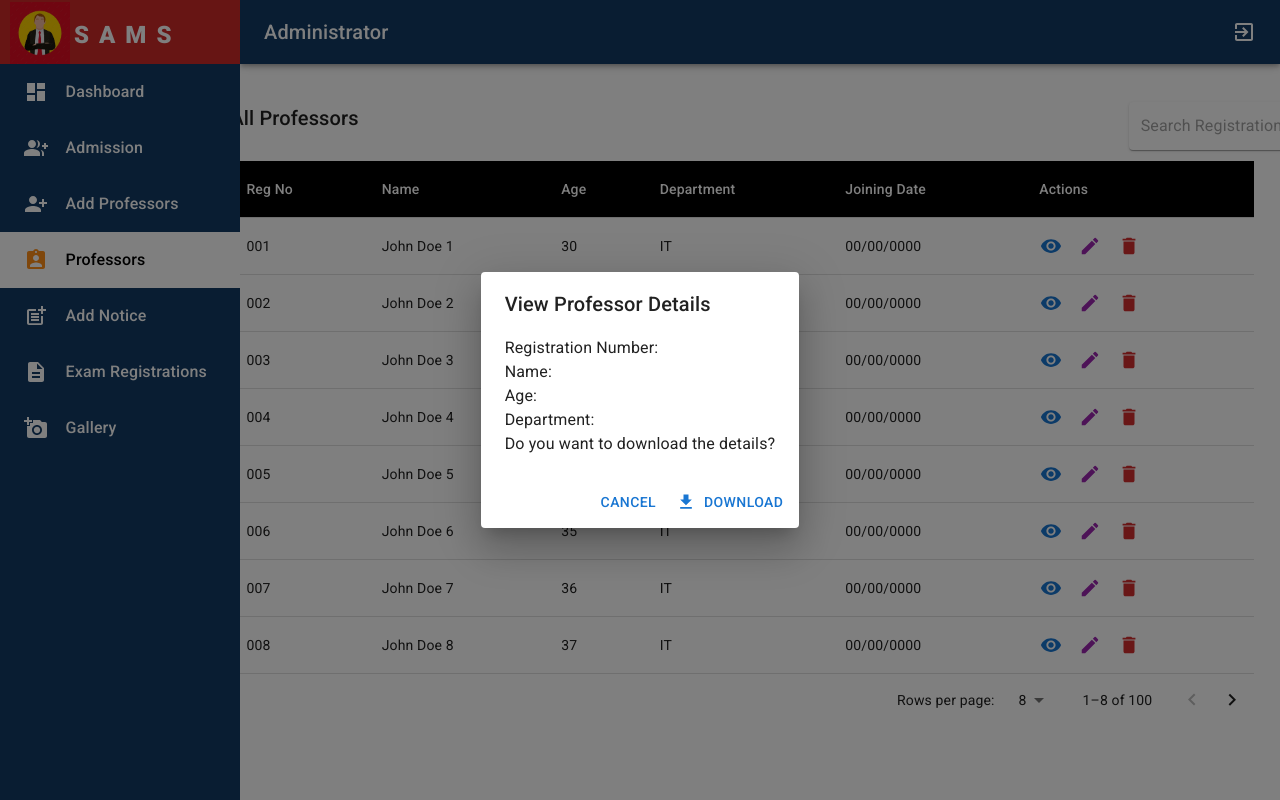
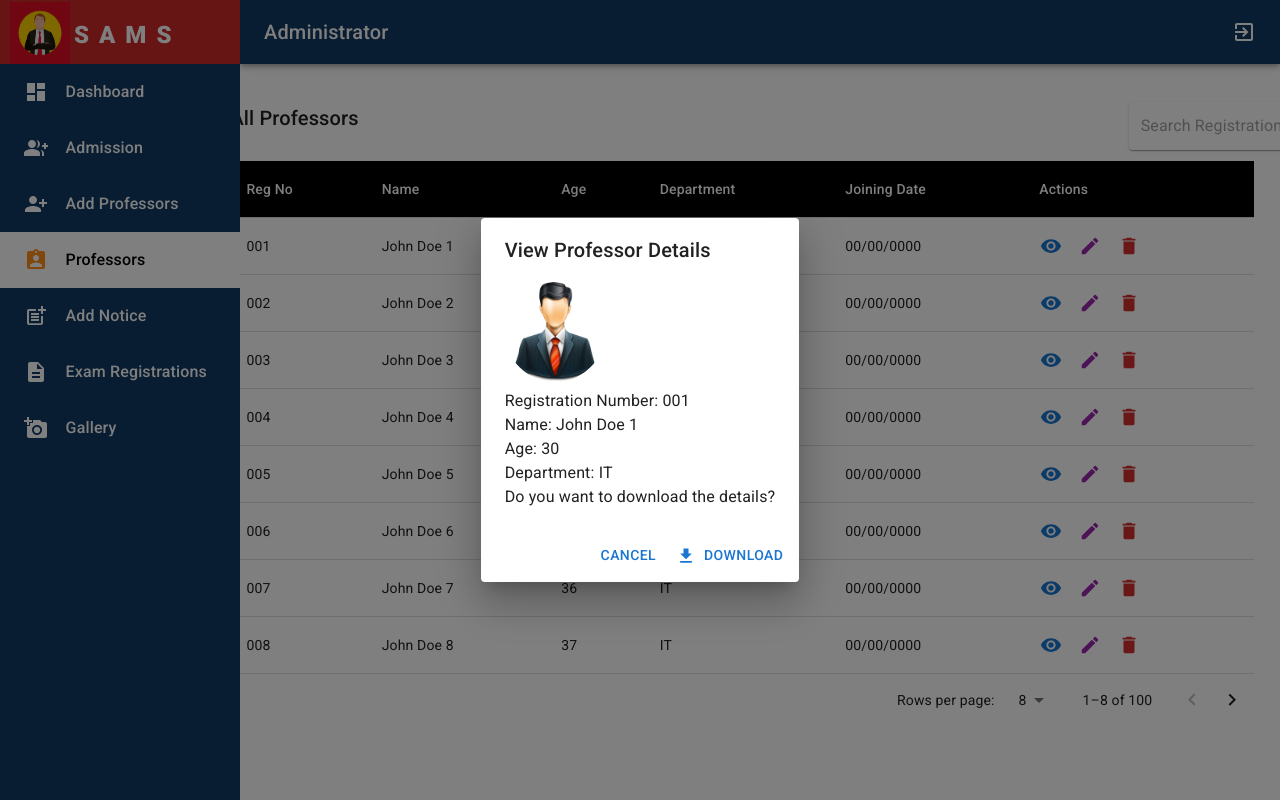
Before and after one commit to PankajBehera-1/SAMS_ADMIN, a React (Create React App) app: page /view_professors in a window 1280 px wide. Both pictures are taken after a click on the icon 1051 px from the left and 245 px from the top of the page. Shown: the top 800 px of the page. Built offline with nearby package versions, Linux system fonts and the light colour scheme.

Commit message:
new deleted dataisprof.jsx anurag

```diff
--- a/package.json
+++ b/package.json
@@ -12,6 +12,7 @@
     "@testing-library/react": "^13.4.0",
     "@testing-library/user-event": "^13.5.0",
     "firebase": "^10.7.2",
+    "html2pdf.js": "^0.10.1",
     "react": "^18.2.0",
     "react-dom": "^18.2.0",
     "react-router-dom": "^6.21.3",
--- a/src/components/professors/tableProfessors.jsx
+++ b/src/components/professors/tableProfessors.jsx
@@ -22,6 +22,9 @@ import ReplayCircleFilledIcon from '@mui/icons-material/ReplayCircleFilled';
 import InputBase from '@mui/material/InputBase';
 import Divider from '@mui/material/Divider';
 import SearchIcon from '@mui/icons-material/Search';
+import Img from "../../common/images/profile.png";
+
+
 
 const SampleTable = () => {
     const [page, setPage] = useState(0);
@@ -29,6 +32,7 @@ const SampleTable = () => {
     const [openEditDialog, setOpenEditDialog] = useState(false); // State for the edit dialog
     const [openDeleteDialog, setOpenDeleteDialog] = useState(false); // State for the delete dialog
     const [openViewModal, setOpenViewModal] = useState(false); // State for the view modal
+    const [selectedProfessor, setSelectedProfessor] = useState(null); // State to hold the selected professor
 
     const handleOpenEditDialog = () => {
         setOpenEditDialog(true);
@@ -46,7 +50,8 @@ const SampleTable = () => {
         setOpenDeleteDialog(false);
     };
 
-    const handleOpenViewModal = () => {
+    const handleOpenViewModal = (professor) => {
+        setSelectedProfessor(professor);
         setOpenViewModal(true);
     };
 
@@ -55,9 +60,33 @@ const SampleTable = () => {
     };
 
     const handleDownloadConfirmation = () => {
-        // Implement download logic here
-        handleCloseViewModal();
+        try {
+            // Convert selected professor data to JSON format
+            const professorData = JSON.stringify(selectedProfessor);
+
+            // Create a Blob object with the JSON data
+            const blob = new Blob([professorData], { type: 'application/json' });
+
+            // Create a temporary anchor element to trigger the download
+            const anchor = document.createElement('a');
+            anchor.download = `professor_details_${selectedProfessor.regNo}.json`;
+
+            // Create a URL for the Blob object and assign it to the anchor's href attribute
+            anchor.href = window.URL.createObjectURL(blob);
+
+            // Click the anchor element to trigger the download
+            anchor.click();
+
+            // Cleanup: Revoke the URL to free up resources
+            window.URL.revokeObjectURL(anchor.href);
+
+            handleCloseViewModal();
+        } catch (error) {
+            console.error("Error generating JSON:", error);
+        }
     };
+
+
 
     const handleChangePage = (event, newPage) => {
         setPage(newPage);
@@ -81,15 +110,15 @@ const SampleTable = () => {
 
     return (
         <Paper>
-            <Grid container lg={12} style={{ marginTop: "8%", marginLeft: "18%" }}>
+            <Grid container lg={12} style={{ marginTop: "8%", marginLeft: "18%", }}>
                 <Grid item style={{ width: "80%", position: "absolute" }}>
 
 
-                    <Grid container direction="row" lg={12} style={{ display: "flex", gap:770, marginBottom: "1%" }}>
+                    <Grid container direction="row" lg={12} style={{ display: "flex", gap: 770, marginBottom: "1%" }}>
                         <Grid item >
                             <Typography variant="h6" gutterBottom>All Professors</Typography>
                         </Grid>
-                        <Grid item sx={{width:"10%"}}>
+                        <Grid item sx={{ width: "10%" }}>
                             <Paper
                                 component="form"
                                 sx={{ p: '2px 4px', display: 'flex', alignItems: 'center', width: 300 }}
@@ -130,7 +159,7 @@ const SampleTable = () => {
                                         <TableCell>{professor.joiningDate}</TableCell>
                                         <TableCell sx={{ display: "flex", spacing: "6" }}>
                                             {/* View, edit, and delete icons */}
-                                            <Visibility sx={{ padding: "1px" }} color="primary" onClick={handleOpenViewModal} />
+                                            <Visibility sx={{ padding: "1px" }} color="primary" onClick={() => handleOpenViewModal(professor)} />
                                             <Edit sx={{ padding: "1px", margin: "0 15px 0 15px" }} color="secondary" onClick={handleOpenEditDialog} />
                                             <Delete sx={{ padding: "1px" }} color="error" onClick={handleOpenDeleteDialog} />
                                         </TableCell>
@@ -183,10 +212,11 @@ const SampleTable = () => {
                 <Dialog open={openViewModal} onClose={handleCloseViewModal}>
                     <DialogTitle>View Professor Details</DialogTitle>
                     <DialogContent>
-                        <Typography>Registration Number: {professors.regNo}</Typography>
-                        <Typography>Name: {professors.name}</Typography>
-                        <Typography>Age: {professors.age}</Typography>
-                        <Typography>Department: {professors.department}</Typography>
+                        <img src={Img} alt="Professor" style={{ width: 100, height: 100, borderRadius: '50%' }} />
+                        <Typography>Registration Number: {selectedProfessor && selectedProfessor.regNo}</Typography>
+                        <Typography>Name: {selectedProfessor && selectedProfessor.name}</Typography>
+                        <Typography>Age: {selectedProfessor && selectedProfessor.age}</Typography>
+                        <Typography>Department: {selectedProfessor && selectedProfessor.department}</Typography>
                         {/* Add more details here as needed */}
                         <Typography>Do you want to download the details?</Typography>
                     </DialogContent>
```
Also changed, not shown: src/components/professors/detailsProfessors.jsx (deleted), 1 other file (tests, documents, lock files or other folders).
